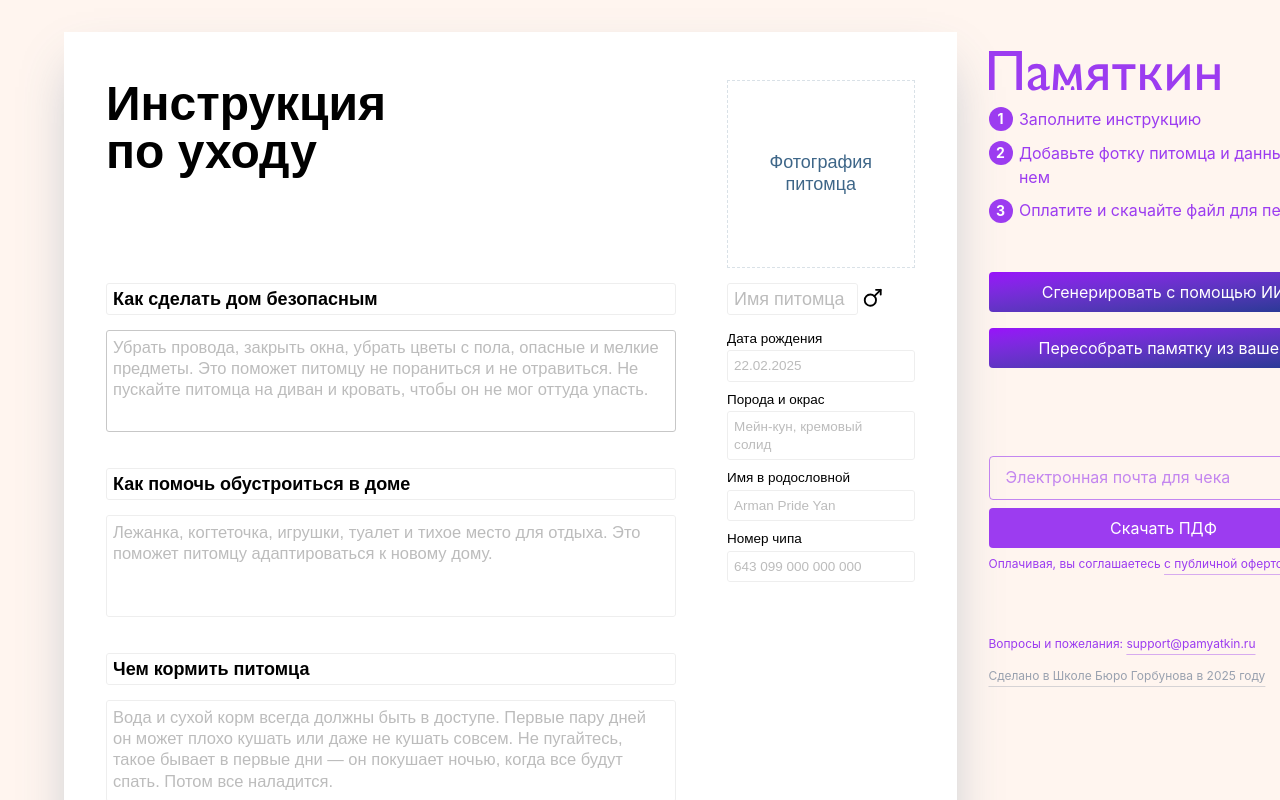
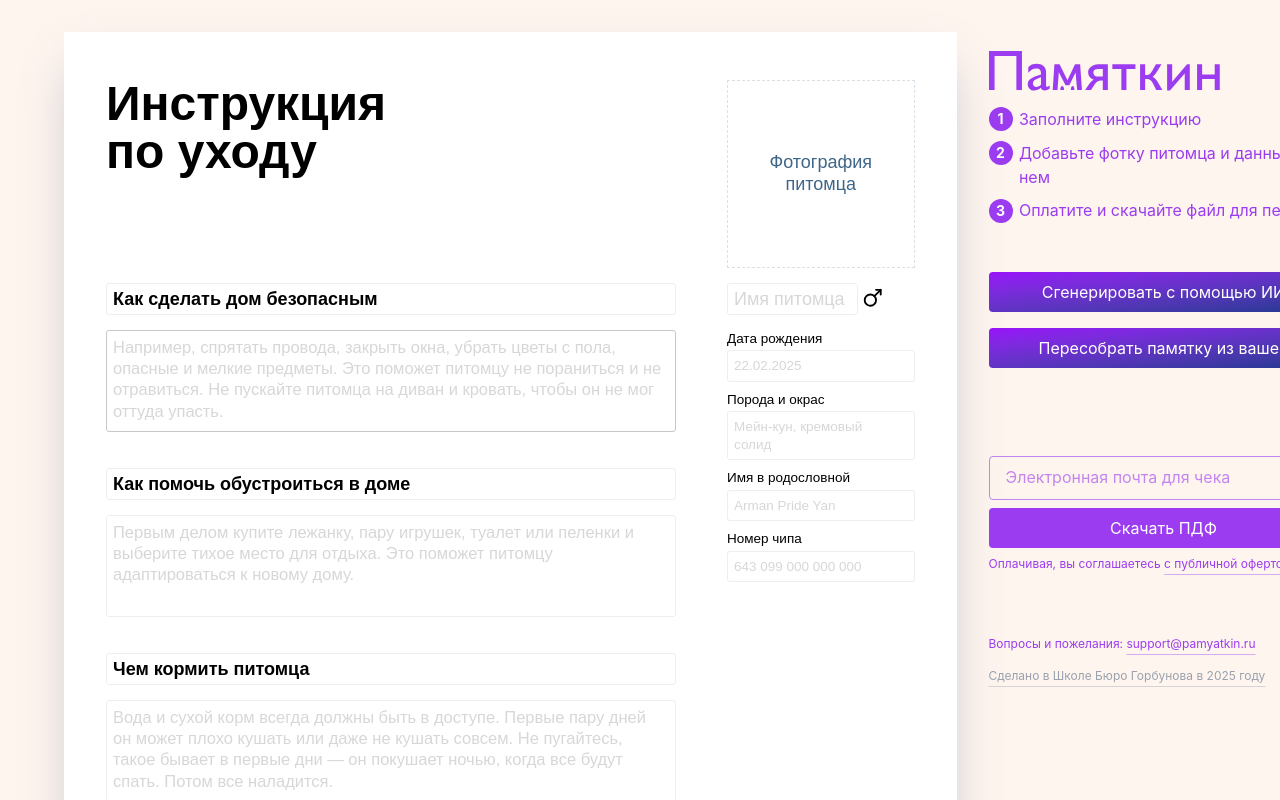
Before and after one commit to talyguryn/pamyatkin, a Next.js app: page / in a window 1280 px wide. Shown: the top 800 px of the page. Built offline with nearby package versions, Linux system fonts and the light colour scheme; no server answers.

Commit message:
update placeholders, leaflet footer place,

```diff
--- a/src/app/globals.css
+++ b/src/app/globals.css
@@ -27,7 +27,7 @@ body {
     content: attr(data-placeholder);
     pointer-events: none;
     display: block; /* For Firefox */
-    color: #bcbcbc; /* Placeholder color */
+    color: #d7d7d7; /* Placeholder color */
   }
 
   &:focus {
--- a/src/components/leaflet.tsx
+++ b/src/components/leaflet.tsx
@@ -154,8 +154,8 @@ export default function Leaflet(props: LeafletProps) {
           style={{
             position: 'absolute',
             left: 'auto',
-            right: `calc(7px * ${SCALE_FACTOR})`,
-            bottom: '0',
+            right: `calc(4px * ${SCALE_FACTOR})`,
+            top: `calc((842px - 72px - 10px) * ${SCALE_FACTOR})`,
             color: '#B4B4B4',
             fontSize: `calc(7px * ${SCALE_FACTOR})`,
             transform: 'translateX(100%) rotate(-90deg) ',
--- a/src/data/leaflet.ts
+++ b/src/data/leaflet.ts
@@ -55,8 +55,7 @@ export const defaultLeafletData: LeafletData = {
       },
       content: {
         value: '',
-        placeholder:
-          'Убрать провода, закрыть окна, убрать цветы с пола, опасные и мелкие предметы. Это поможет питомцу не пораниться и не отравиться. Не пускайте питомца на диван и кровать, чтобы он не мог оттуда упасть.',
+        placeholder: `Например, спрятать провода, закрыть окна, убрать цветы с пола, опасные и мелкие предметы. Это поможет питомцу не пораниться и не отравиться. Не пускайте питомца на диван и кровать, чтобы он не мог оттуда упасть.`,
       },
     },
     {
@@ -67,7 +66,7 @@ export const defaultLeafletData: LeafletData = {
       content: {
         value: '',
         placeholder:
-          'Лежанка, когтеточка, игрушки, туалет и тихое место для отдыха. Это поможет питомцу адаптироваться к новому дому.',
+          'Первым делом купите лежанку, пару игрушек, туалет или пеленки и выберите тихое место для отдыха. Это поможет питомцу адаптироваться к новому дому.',
       },
     },
     {
```
Also changed, not shown: src/app/page.tsx (+4 -2 lines).
